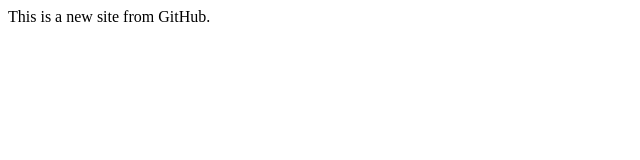
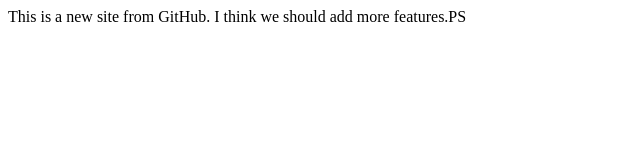
Before and after one commit to PSAhdi/AzWebApp-PSA, a plain HTML site: page Index.htm in a window 1280 px wide. Shown: the whole page, without its empty margins (0-640 px from the left). Drawn offline with Linux system fonts and the light colour scheme.

Commit message:
Update Index.htm

```diff
--- a/Index.htm
+++ b/Index.htm
@@ -1,6 +1,6 @@
 <HTML>
 <Head> This is a new site from GitHub.
-
+I think we should add more features.PS
 </Head>
 
 </HTML>
```
